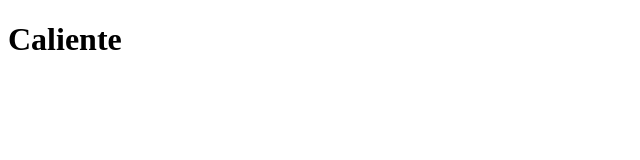
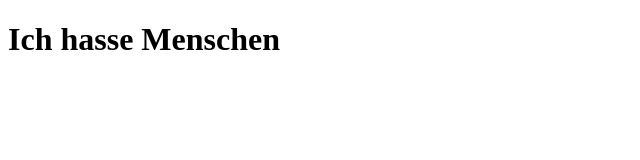
Before and after one commit to EMVs-Luc/caliente, a plain HTML site: page index.html in a window 1280 px wide. Shown: the whole page, without its empty margins (0-640 px from the left). Drawn offline with Linux system fonts and the light colour scheme.

Commit message:
Update index.html

```diff
--- a/index.html
+++ b/index.html
@@ -4,6 +4,6 @@
     <title>Titel</title>
   </head>
   <body>
-    <h1>Caliente</h1>
+    <h1>Ich hasse Menschen</h1>
   </body>
 </html>
```
